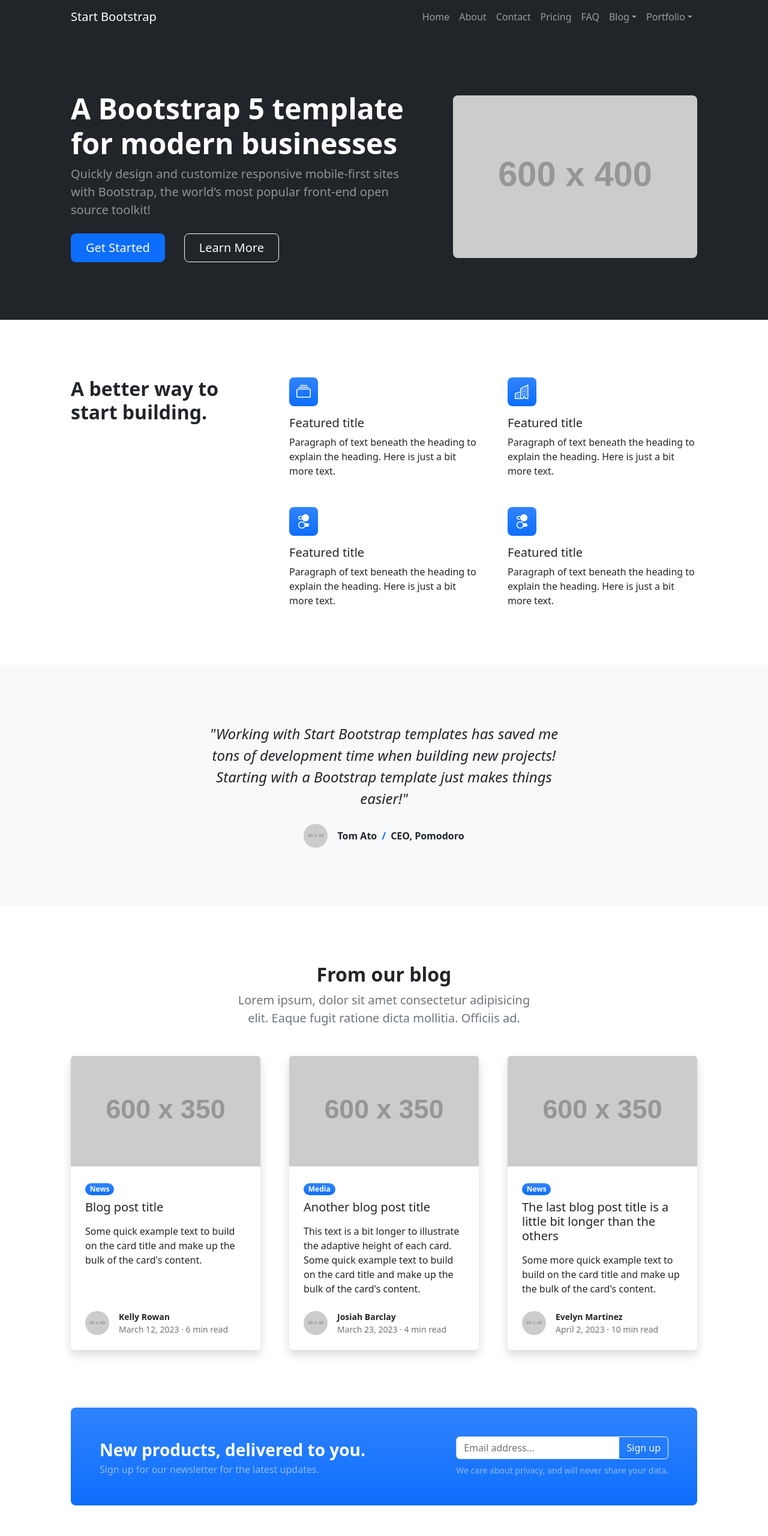
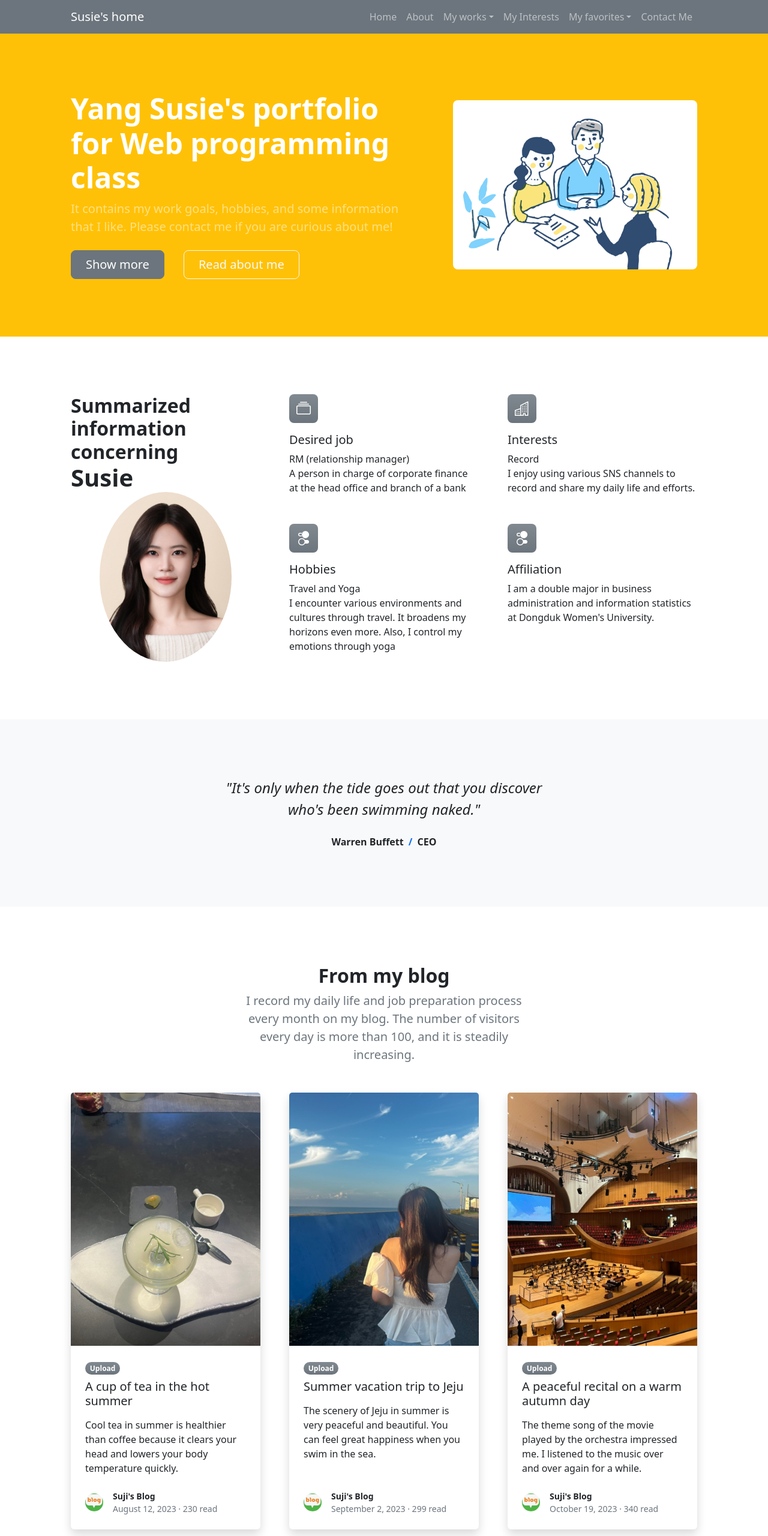
Before and after one commit to SujiYamYam/home_yang, a plain HTML site: page index.html in a window 1280 px wide. Shown: the top 2560 px of the page at 60% size. Drawn offline with nearby package versions, Linux system fonts and the light colour scheme; placeholder pictures from the web are drawn by us.

Commit message:
1st commit

```diff
--- a/index.html
+++ b/index.html
@@ -16,50 +16,52 @@
     <body class="d-flex flex-column h-100">
         <main class="flex-shrink-0">
             <!-- Navigation-->
-            <nav class="navbar navbar-expand-lg navbar-dark bg-dark">
+            <nav class="navbar navbar-expand-lg navbar-dark bg-secondary">
                 <div class="container px-5">
-                    <a class="navbar-brand" href="index.html">Start Bootstrap</a>
+                    <a class="navbar-brand" href="index.html">Susie's home</a>
                     <button class="navbar-toggler" type="button" data-bs-toggle="collapse" data-bs-target="#navbarSupportedContent" aria-controls="navbarSupportedContent" aria-expanded="false" aria-label="Toggle navigation"><span class="navbar-toggler-icon"></span></button>
                     <div class="collapse navbar-collapse" id="navbarSupportedContent">
                         <ul class="navbar-nav ms-auto mb-2 mb-lg-0">
                             <li class="nav-item"><a class="nav-link" href="index.html">Home</a></li>
-                            <li class="nav-item"><a class="nav-link" href="about.html">About</a></li>
-                            <li class="nav-item"><a class="nav-link" href="contact.html">Contact</a></li>
-                            <li class="nav-item"><a class="nav-link" href="pricing.html">Pricing</a></li>
-                            <li class="nav-item"><a class="nav-link" href="faq.html">FAQ</a></li>
+                            <li class="nav-item"><a class="nav-link" href="/js/my_card.html">About</a></li>
                             <li class="nav-item dropdown">
-                                <a class="nav-link dropdown-toggle" id="navbarDropdownBlog" href="#" role="button" data-bs-toggle="dropdown" aria-expanded="false">Blog</a>
+                                <a class="nav-link dropdown-toggle" id="navbarDropdownBlog" href="#" role="button" data-bs-toggle="dropdown" aria-expanded="false">My works</a>
                                 <ul class="dropdown-menu dropdown-menu-end" aria-labelledby="navbarDropdownBlog">
-                                    <li><a class="dropdown-item" href="blog-home.html">Blog Home</a></li>
-                                    <li><a class="dropdown-item" href="blog-post.html">Blog Post</a></li>
+                                    <li><a class="dropdown-item" href="blog-home.html">Work1</a></li>
+                                    <li><a class="dropdown-item" href="blog-post.html">Work2</a></li>
+                                    <li><a class="dropdown-item" href="blog-post.html">Work3</a></li>
+                                    <li><a class="dropdown-item" href="blog-post.html">Work4</a></li>
                                 </ul>
                             </li>
+                            <li class="nav-item"><a class="nav-link" href="pricing.html">My Interests</a></li>
                             <li class="nav-item dropdown">
-                                <a class="nav-link dropdown-toggle" id="navbarDropdownPortfolio" href="#" role="button" data-bs-toggle="dropdown" aria-expanded="false">Portfolio</a>
+                                <a class="nav-link dropdown-toggle" id="navbarDropdownPortfolio" href="#" role="button" data-bs-toggle="dropdown" aria-expanded="false">My favorites</a>
                                 <ul class="dropdown-menu dropdown-menu-end" aria-labelledby="navbarDropdownPortfolio">
-                                    <li><a class="dropdown-item" href="portfolio-overview.html">Portfolio Overview</a></li>
-                                    <li><a class="dropdown-item" href="portfolio-item.html">Portfolio Item</a></li>
+                                    <li><a class="dropdown-item" href="portfolio-overview.html">Travel</a></li>
+                                    <li><a class="dropdown-item" href="portfolio-item.html">Yoga</a></li>
                                 </ul>
+                                <li class="nav-item"><a class="nav-link" href="pricing.html">Contact Me</a></li>
                             </li>
+
                         </ul>
                     </div>
                 </div>
             </nav>
             <!-- Header-->
-            <header class="bg-dark py-5">
+            <header class="bg-warning py-5">
                 <div class="container px-5">
                     <div class="row gx-5 align-items-center justify-content-center">
                         <div class="col-lg-8 col-xl-7 col-xxl-6">
                             <div class="my-5 text-center text-xl-start">
-                                <h1 class="display-5 fw-bolder text-white mb-2">A Bootstrap 5 template for modern businesses</h1>
-                                <p class="lead fw-normal text-white-50 mb-4">Quickly design and customize responsive mobile-first sites with Bootstrap, the world’s most popular front-end open source toolkit!</p>
+                                <h1 class="display-5 fw-bolder text-white mb-2">Yang Susie's portfolio for Web programming class</h1>
+                                <p class="lead fw-normal text-white-50 mb-4">It contains my work goals, hobbies, and some information that I like. Please contact me if you are curious about me!</p>
                                 <div class="d-grid gap-3 d-sm-flex justify-content-sm-center justify-content-xl-start">
-                                    <a class="btn btn-primary btn-lg px-4 me-sm-3" href="#features">Get Started</a>
-                                    <a class="btn btn-outline-light btn-lg px-4" href="#!">Learn More</a>
+                                    <a class="btn btn-secondary btn-lg px-4 me-sm-3" href="#features">Show more</a>
+                                    <a class="btn btn-outline-light btn-lg px-4" href="#!">Read about me</a>
                                 </div>
                             </div>
                         </div>
-                        <div class="col-xl-5 col-xxl-6 d-none d-xl-block text-center"><img class="img-fluid rounded-3 my-5" src="https://dummyimage.com/600x400/343a40/6c757d" alt="..." /></div>
+                        <div class="col-xl-5 col-xxl-6 d-none d-xl-block text-center"><img class="img-fluid rounded-3 my-5" src="/assets/meeting2.png" alt="..." /></div>
                     </div>
                 </div>
             </header>
@@ -67,28 +69,29 @@
             <section class="py-5" id="features">
                 <div class="container px-5 my-5">
                     <div class="row gx-5">
-                        <div class="col-lg-4 mb-5 mb-lg-0"><h2 class="fw-bolder mb-0">A better way to start building.</h2></div>
+                        <div class="col-lg-4 mb-5 mb-lg-0"><h2 class="fw-bolder mb-0">Summarized information concerning <H1 class="fw-bolder mb-0">Susie</H1></h2>
+                        <img class="rounded-circle mx-auto ms-5" src="/assets/Profile.jpg" width="220px"></div>
                         <div class="col-lg-8">
                             <div class="row gx-5 row-cols-1 row-cols-md-2">
                                 <div class="col mb-5 h-100">
-                                    <div class="feature bg-primary bg-gradient text-white rounded-3 mb-3"><i class="bi bi-collection"></i></div>
-                                    <h2 class="h5">Featured title</h2>
-                                    <p class="mb-0">Paragraph of text beneath the heading to explain the heading. Here is just a bit more text.</p>
+                                    <div class="feature bg-secondary bg-gradient text-white rounded-3 mb-3"><i class="bi bi-collection"></i></div>
+                                    <h2 class="h5">Desired job</h2>
+                                    <p class="mb-0">RM (relationship manager)<br>A person in charge of corporate finance at the head office and branch of a bank</p>
                                 </div>
                                 <div class="col mb-5 h-100">
-                                    <div class="feature bg-primary bg-gradient text-white rounded-3 mb-3"><i class="bi bi-building"></i></div>
-                                    <h2 class="h5">Featured title</h2>
-                                    <p class="mb-0">Paragraph of text beneath the heading to explain the heading. Here is just a bit more text.</p>
+                                    <div class="feature bg-secondary bg-gradient text-white rounded-3 mb-3"><i class="bi bi-building"></i></div>
+                                    <h2 class="h5">Interests</h2>
+                                    <p class="mb-0">Record <BR>I enjoy using various SNS channels to record and share my daily life and efforts.</p>
                                 </div>
                                 <div class="col mb-5 mb-md-0 h-100">
-                                    <div class="feature bg-primary bg-gradient text-white rounded-3 mb-3"><i class="bi bi-toggles2"></i></div>
-                                    <h2 class="h5">Featured title</h2>
-                                    <p class="mb-0">Paragraph of text beneath the heading to explain the heading. Here is just a bit more text.</p>
+                                    <div class="feature bg-secondary bg-gradient text-white rounded-3 mb-3"><i class="bi bi-toggles2"></i></div>
+                                    <h2 class="h5">Hobbies</h2>
+                                    <p class="mb-0">Travel and Yoga <BR>I encounter various environments and cultures through travel. It broadens my horizons even more. Also, I control my emotions through yoga</p>
                                 </div>
                                 <div class="col h-100">
-                                    <div class="feature bg-primary bg-gradient text-white rounded-3 mb-3"><i class="bi bi-toggles2"></i></div>
-                                    <h2 class="h5">Featured title</h2>
-                                    <p class="mb-0">Paragraph of text beneath the heading to explain the heading. Here is just a bit more text.</p>
+                                    <div class="feature bg-secondary bg-gradient text-white rounded-3 mb-3"><i class="bi bi-toggles2"></i></div>
+                                    <h2 class="h5">Affiliation</h2>
+                                    <p class="mb-0">I am a double major in business administration and information statistics at Dongduk Women's University.</p>
                                 </div>
                             </div>
                         </div>
@@ -101,13 +104,12 @@
                     <div class="row gx-5 justify-content-center">
                         <div class="col-lg-10 col-xl-7">
                             <div class="text-center">
-                                <div class="fs-4 mb-4 fst-italic">"Working with Start Bootstrap templates has saved me tons of development time when building new projects! Starting with a Bootstrap template just makes things easier!"</div>
+                                <div class="fs-4 mb-4 fst-italic">"It's only when the tide goes out that you discover who's been swimming naked."</div>
                                 <div class="d-flex align-items-center justify-content-center">
-                                    <img class="rounded-circle me-3" src="https://dummyimage.com/40x40/ced4da/6c757d" alt="..." />
                                     <div class="fw-bold">
-                                        Tom Ato
+                                        Warren Buffett
                                         <span class="fw-bold text-primary mx-1">/</span>
-                                        CEO, Pomodoro
+                                        CEO
                                     </div>
                                 </div>
                             </div>
@@ -116,32 +118,32 @@
                 </div>
             </div>
             <!-- Blog preview section-->
-            <section class="py-5">
+            <section class="py-5" id="!">
                 <div class="container px-5 my-5">
                     <div class="row gx-5 justify-content-center">
                         <div class="col-lg-8 col-xl-6">
                             <div class="text-center">
-                                <h2 class="fw-bolder">From our blog</h2>
-                                <p class="lead fw-normal text-muted mb-5">Lorem ipsum, dolor sit amet consectetur adipisicing elit. Eaque fugit ratione dicta mollitia. Officiis ad.</p>
+                                <h2 class="fw-bolder">From my blog</h2>
+                                <p class="lead fw-normal text-muted mb-5">I record my daily life and job preparation process every month on my blog. The number of visitors every day is more than 100, and it is steadily increasing.</p>
                             </div>
                         </div>
                     </div>
                     <div class="row gx-5">
                         <div class="col-lg-4 mb-5">
                             <div class="card h-100 shadow border-0">
-                                <img class="card-img-top" src="https://dummyimage.com/600x350/ced4da/6c757d" alt="..." />
+                                <img class="card-img-top" src="/assets/tee.jpg" alt="..." />
                                 <div class="card-body p-4">
-                                    <div class="badge bg-primary bg-gradient rounded-pill mb-2">News</div>
-                                    <a class="text-decoration-none link-dark stretched-link" href="#!"><h5 class="card-title mb-3">Blog post title</h5></a>
-                                    <p class="card-text mb-0">Some quick example text to build on the card title and make up the bulk of the card's content.</p>
+                                    <div class="badge bg-secondary bg-gradient rounded-pill mb-2">Upload</div>
+                                    <a class="text-decoration-none link-dark stretched-link" href="#!"><h5 class="card-title mb-3">A cup of tea in the hot summer</h5></a>
+                                    <p class="card-text mb-0">Cool tea in summer is healthier than coffee because it clears your head and lowers your body temperature quickly.</p>
                                 </div>
                                 <div class="card-footer p-4 pt-0 bg-transparent border-top-0">
                                     <div class="d-flex align-items-end justify-content-between">
                                         <div class="d-flex align-items-center">
-                                            <img class="rounded-circle me-3" src="https://dummyimage.com/40x40/ced4da/6c757d" alt="..." />
+                                            <img class="rounded-circle me-3" src="/assets/blog.png" width="30px" alt="..." />
                                             <div class="small">
-                                                <div class="fw-bold">Kelly Rowan</div>
-                                                <div class="text-muted">March 12, 2023 &middot; 6 min read</div>
+                                                <div class="fw-bold">Suji's Blog</div>
+                                                <div class="text-muted">August 12, 2023 &middot; 230 read</div>
                                             </div>
                                         </div>
                                     </div>
@@ -150,19 +152,19 @@
                         </div>
                         <div class="col-lg-4 mb-5">
                             <div class="card h-100 shadow border-0">
-                                <img class="card-img-top" src="https://dummyimage.com/600x350/adb5bd/495057" alt="..." />
+                                <img class="card-img-top" src="/assets/travel_jeju2.jpg" alt="..." />
                                 <div class="card-body p-4">
-                                    <div class="badge bg-primary bg-gradient rounded-pill mb-2">Media</div>
-                                    <a class="text-decoration-none link-dark stretched-link" href="#!"><h5 class="card-title mb-3">Another blog post title</h5></a>
-                                    <p class="card-text mb-0">This text is a bit longer to illustrate the adaptive height of each card. Some quick example text to build on the card title and make up the bulk of the card's content.</p>
+                                    <div class="badge bg-secondary bg-gradient rounded-pill mb-2">Upload</div>
+                                    <a class="text-decoration-none link-dark stretched-link" href="#!"><h5 class="card-title mb-3">Summer vacation trip to Jeju</h5></a>
+                                    <p class="card-text mb-0">The scenery of Jeju in summer is very peaceful and beautiful. You can feel great happiness when you swim in the sea.</p>
                                 </div>
                                 <div class="card-footer p-4 pt-0 bg-transparent border-top-0">
                                     <div class="d-flex align-items-end justify-content-between">
                                         <div class="d-flex align-items-center">
-                                            <img class="rounded-circle me-3" src="https://dummyimage.com/40x40/ced4da/6c757d" alt="..." />
+                                            <img class="rounded-circle me-3" src="/assets/blog.png" width="30px" alt="..." />
                                             <div class="small">
-                                                <div class="fw-bold">Josiah Barclay</div>
-                                                <div class="text-muted">March 23, 2023 &middot; 4 min read</div>
+                                                <div class="fw-bold">Suji's Blog</div>
+                                                <div class="text-muted">September 2, 2023 &middot; 299 read</div>
                                             </div>
                                         </div>
                                     </div>
@@ -171,19 +173,19 @@
                         </div>
                         <div class="col-lg-4 mb-5">
                             <div class="card h-100 shadow border-0">
-                                <img class="card-img-top" src="https://dummyimage.com/600x350/6c757d/343a40" alt="..." />
+                                <img class="card-img-top" src="/assets/show.jpg" alt="..." />
                                 <div class="card-body p-4">
-                                    <div class="badge bg-primary bg-gradient rounded-pill mb-2">News</div>
-                                    <a class="text-decoration-none link-dark stretched-link" href="#!"><h5 class="card-title mb-3">The last blog post title is a little bit longer than the others</h5></a>
-                                    <p class="card-text mb-0">Some more quick example text to build on the card title and make up the bulk of the card's content.</p>
+                                    <div class="badge bg-secondary bg-gradient rounded-pill mb-2">Upload</div>
+                                    <a class="text-decoration-none link-dark stretched-link" href="#!"><h5 class="card-title mb-3">A peaceful recital on a warm autumn day</h5></a>
+                                    <p class="card-text mb-0">The theme song of the movie played by the orchestra impressed me. I listened to the music over and over again for a while.</p>
                                 </div>
                                 <div class="card-footer p-4 pt-0 bg-transparent border-top-0">
                                     <div class="d-flex align-items-end justify-content-between">
                                         <div class="d-flex align-items-center">
-                                            <img class="rounded-circle me-3" src="https://dummyimage.com/40x40/ced4da/6c757d" alt="..." />
+                                            <img class="rounded-circle me-3" src="/assets/blog.png" width="30px" alt="..." />
                                             <div class="small">
-                                                <div class="fw-bold">Evelyn Martinez</div>
-                                                <div class="text-muted">April 2, 2023 &middot; 10 min read</div>
+                                                <div class="fw-bold">Suji's Blog</div>
+                                                <div class="text-muted">October 19, 2023 &middot; 340 read</div>
                                             </div>
                                         </div>
                                     </div>
@@ -192,16 +194,16 @@
                         </div>
                     </div>
                     <!-- Call to action-->
-                    <aside class="bg-primary bg-gradient rounded-3 p-4 p-sm-5 mt-5">
+                    <aside class="bg-warning bg-gradient rounded-3 p-4 p-sm-5 mt-5">
                         <div class="d-flex align-items-center justify-content-between flex-column flex-xl-row text-center text-xl-start">
                             <div class="mb-4 mb-xl-0">
-                                <div class="fs-3 fw-bold text-white">New products, delivered to you.</div>
-                                <div class="text-white-50">Sign up for our newsletter for the latest updates.</div>
+                                <div class="fs-3 fw-bold text-white">Subscribe to my new post.</div>
+                                <div class="text-white-50">If you enter your email address, I will request a friend request later.</div>
                             </div>
                             <div class="ms-xl-4">
                                 <div class="input-group mb-2">
                                     <input class="form-control" type="text" placeholder="Email address..." aria-label="Email address..." aria-describedby="button-newsletter" />
-                                    <button class="btn btn-outline-light" id="button-newsletter" type="button">Sign up</button>
+                                    <button class="btn btn-outline-light" id="button-newsletter" type="button">Subscribe</button>
                                 </div>
                                 <div class="small text-white-50">We care about privacy, and will never share your data.</div>
                             </div>
@@ -211,10 +213,10 @@
             </section>
         </main>
         <!-- Footer-->
-        <footer class="bg-dark py-4 mt-auto">
+        <footer class="bg-secondary py-4 mt-auto">
             <div class="container px-5">
                 <div class="row align-items-center justify-content-between flex-column flex-sm-row">
-                    <div class="col-auto"><div class="small m-0 text-white">Copyright &copy; Your Website 2023</div></div>
+                    <div class="col-auto"><div class="small m-0 text-white">Copyright &copy; Susie's Website 2023</div></div>
                     <div class="col-auto">
                         <a class="link-light small" href="#!">Privacy</a>
                         <span class="text-white mx-1">&middot;</span>
```
Also changed, not shown: js/my_card.html (added, +40 -0 lines), assets/Profile.jpg (added), assets/blog.png (added), assets/meeting2.png (added), assets/photo.jpg (added), assets/show.jpg (added), assets/tee.jpg (added), assets/travel_jeju.jpg (added), assets/travel_jeju2.jpg (added).
